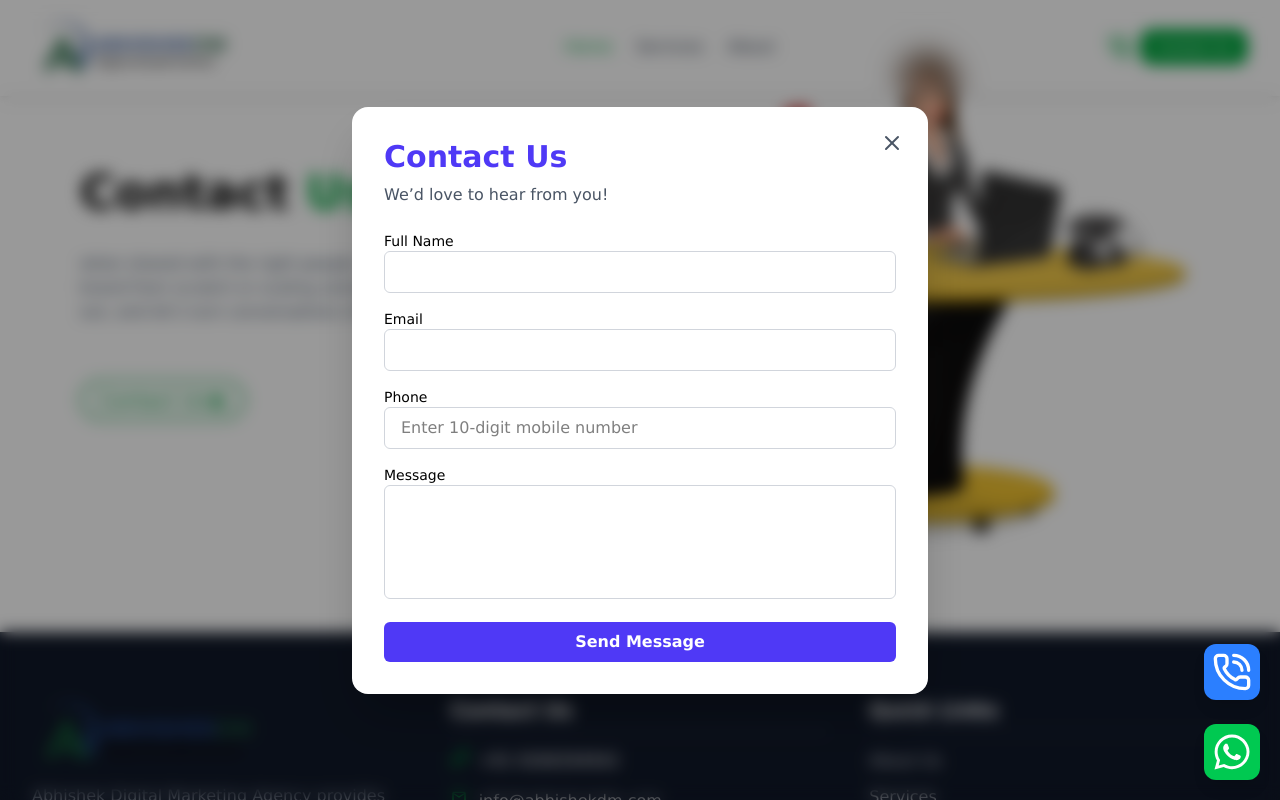
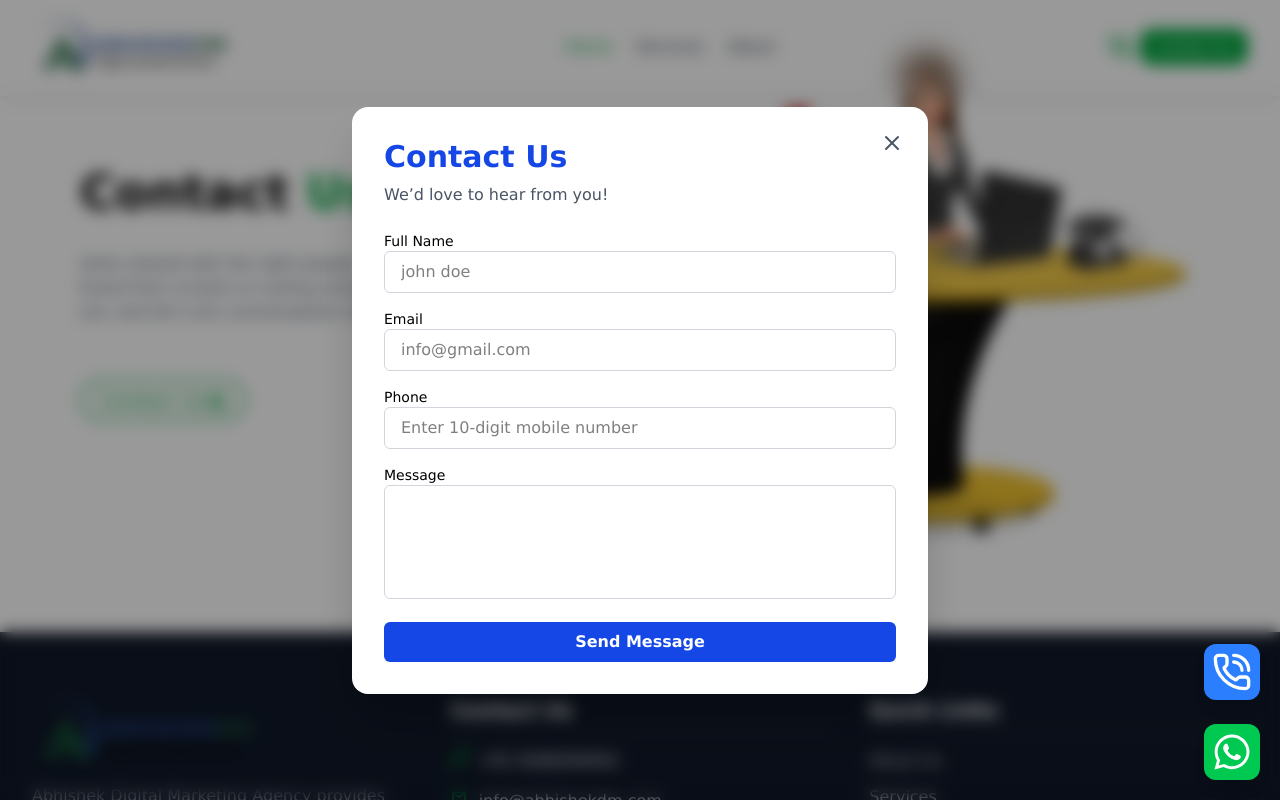
Before and after one commit to Rahul32-code/abhishekservice, a React (Vite) app: page / in a window 1280 px wide. Both pictures are taken after a click on the button "Contact Us". Shown: the part 2259-3059 px from the top of the page. Built offline with nearby package versions, Linux system fonts and the light colour scheme; a web font is replaced by a local one.

Commit message:
contact form

```diff
--- a/src/components/ContactModel.jsx
+++ b/src/components/ContactModel.jsx
@@ -55,7 +55,7 @@ const ContactModal = ({ isOpen, onClose }) => {
 
         <div className="grid grid-cols-1">
           <div className="p-8">
-            <h2 className="text-3xl font-bold text-indigo-600 mb-2">
+            <h2 className="text-3xl font-bold text-blue-700 mb-2">
               Contact Us
             </h2>
             <p className="text-gray-600 mb-6">We’d love to hear from you!</p>
@@ -82,7 +82,7 @@ const ContactModal = ({ isOpen, onClose }) => {
                       maxLength={name === "phone" ? 10 : undefined}
                       pattern={pattern}
                       placeholder={
-                        name === "phone" ? "Enter 10-digit mobile number" : ""
+                        name === "phone" ? "Enter 10-digit mobile number" : name === "email" ? "info@gmail.com" :"john doe"
                       }
                       className="w-full px-4 py-2 border border-gray-300 rounded-md focus:outline-none focus:ring-2 focus:ring-indigo-400"
                       autoComplete="off"
@@ -104,7 +104,7 @@ const ContactModal = ({ isOpen, onClose }) => {
               <button
                 type="submit"
                 disabled={loading}
-                className="w-full py-2 px-4 bg-indigo-600 cursor-pointer hover:bg-indigo-700 text-white font-semibold rounded-md flex items-center justify-center"
+                className="w-full py-2 px-4 bg-blue-700 cursor-pointer hover:bg-blue-900 text-white font-semibold rounded-md flex items-center justify-center"
               >
                 {loading && <Loader2 className="w-5 h-5 mr-2 animate-spin" />}
                 {loading ? "Sending..." : "Send Message"}
```
